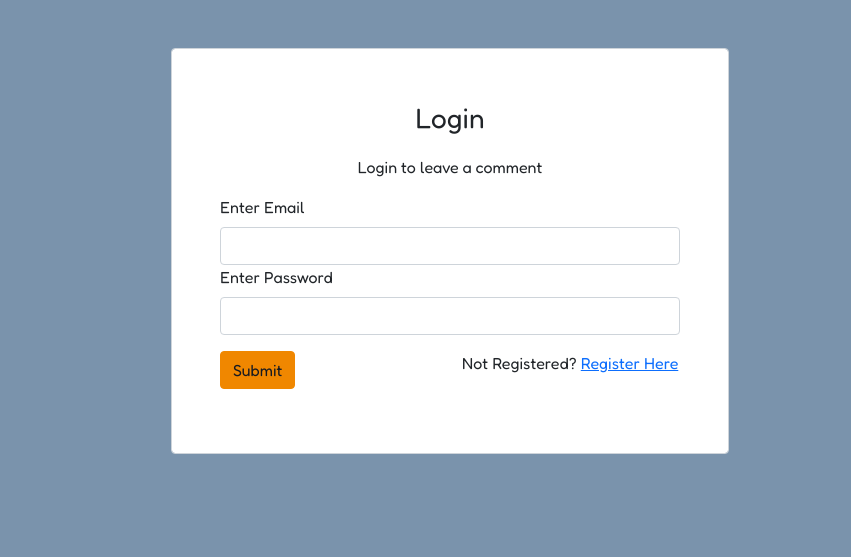
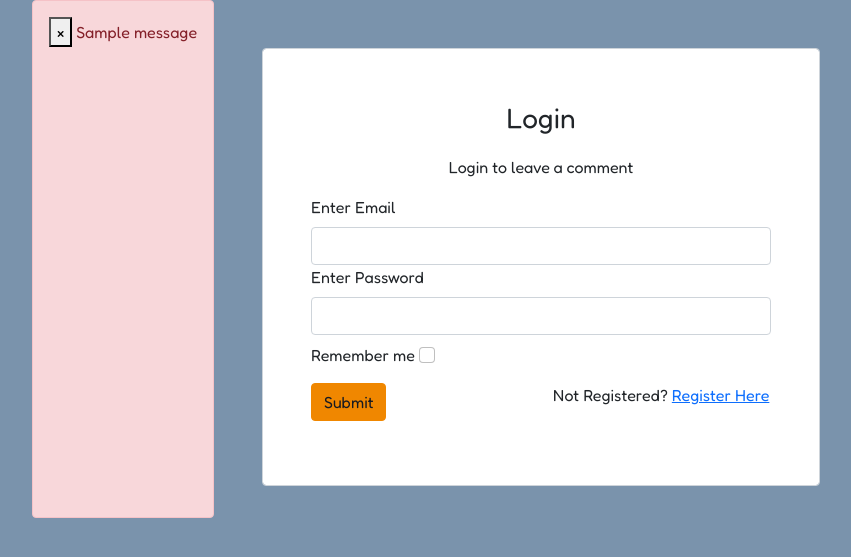
Before and after one commit to vantablanta/impressions-app, a Flask app: page /auth/login in a window 1280 px wide. Shown: the part 113-670 px from the top of the page, without its empty margins (190-1041 px from the left). Run offline with Flask 2, Linux system fonts and the light colour scheme; tables that the repository leaves empty hold one stand-in row (values such as "Sample post"); one stand-in notice (Sample message) is shown; some libraries are stand-ins or nearby versions.

Commit message:
logout user added , navbar dynamic on status of logging

```diff
--- a/app/auth/forms.py
+++ b/app/auth/forms.py
@@ -1,5 +1,5 @@
 from flask_wtf import FlaskForm
-from wtforms import StringField, PasswordField, EmailField, SubmitField
+from wtforms import StringField, PasswordField, EmailField, SubmitField, ValidationError, BooleanField
 from wtforms.validators import DataRequired
 from ..models import User
 
@@ -10,8 +10,17 @@ class RegisterForm(FlaskForm):
     password = PasswordField('Enter Password',validators=[DataRequired()] )
     confirm_password = PasswordField('Confirm Password',validators=[DataRequired()] )
     submit = SubmitField('Submit')
+    def validate_email(self,data_field):
+        if User.query.filter_by(email = data_field.data).first():
+            raise ValidationError('There is an account with that email')
+
+    def validate_username(self,data_field):
+        if User.query.filter_by(username = data_field.data).first():
+            raise ValidationError('That username is taken')
+
 
 class LoginForm(FlaskForm):
      email = EmailField('Enter Email', validators=[DataRequired()])
      password = PasswordField('Enter Password',validators=[DataRequired()] )
+     remember = BooleanField('Remember me')
      submit = SubmitField('Submit')
--- a/app/auth/views.py
+++ b/app/auth/views.py
@@ -1,14 +1,23 @@
-from flask import render_template, redirect, url_for
+from flask import render_template, redirect, url_for, flash,request
 from . import auth_blueprint
 from .forms import LoginForm, RegisterForm
+from flask_login import login_user,logout_user,login_required
 from .. import db
 from ..models import User
 
 
 
-@auth_blueprint.route('/login')
+@auth_blueprint.route('/login', methods = ["GET","POST"])
 def login():
     form = LoginForm()
+    if form.validate_on_submit():
+        user = User.query.filter_by(email=form.email.data).first()
+        if user is not None and user.verify_password(form.password.data):
+                login_user(user,form.remember.data)
+                return redirect(request.args.get('next') or url_for('index.html'))
+        flash('Invalid username or Password')
+
+
     return render_template('auth/login.html', form=form)
 
 @auth_blueprint.route('/register', methods = ["GET","POST"])
@@ -21,3 +30,9 @@ def register():
         title = "New Account"
         return redirect(url_for('auth.login'))
     return render_template('auth/register.html', form=form)
+
+@auth_blueprint.route('/logout')
+@login_required
+def logout():
+    logout_user()
+    return redirect(url_for("index.html.index"))
--- a/app/templates/auth/login.html
+++ b/app/templates/auth/login.html
@@ -4,6 +4,15 @@
 
 {%block body%}
 <div class="container d-flex justify-content-center">
+
+    {% for message in get_flashed_messages() %}
+    <div class="alert alert-danger">
+        <button type="button" class="close" data-dismiss="alert">&times;</button>
+        {{ message }}
+    </div>
+    {% endfor %}
+
+
     <div class="form-group form-control p-5 m-5 w-50">
         <p class="fs-3 text-center">Login</p>
         <p class="text-center">Login to leave a comment</p>
@@ -14,6 +23,10 @@
         <div class="">
             {{form.password.label(class='form-label')}}
             {{form.password(class='form-control')}}
+        </div>
+        <div class="pt-2">
+            {{form.remember.label(class='form-check-label')}}
+            {{form.remember(class='form-check-input')}}
         </div>
         <div class="row">
             <div class="col-md-6">
--- a/app/templates/nav.html
+++ b/app/templates/nav.html
@@ -19,7 +19,11 @@
                     <a class="nav-link" href="/pitches">Pitches</a>
                   </li>
                   <li class="nav-item p-3">
+                    {%if current_user.is_authenticated%}
                     <a class="nav-link" href="/auth/login">Login</a>
+                    {%else%}
+                    <a class="nav-link" href="/auth/login">Login</a>
+                    {%endif%}
                   </li>
                 </ul>
               </div>
```
